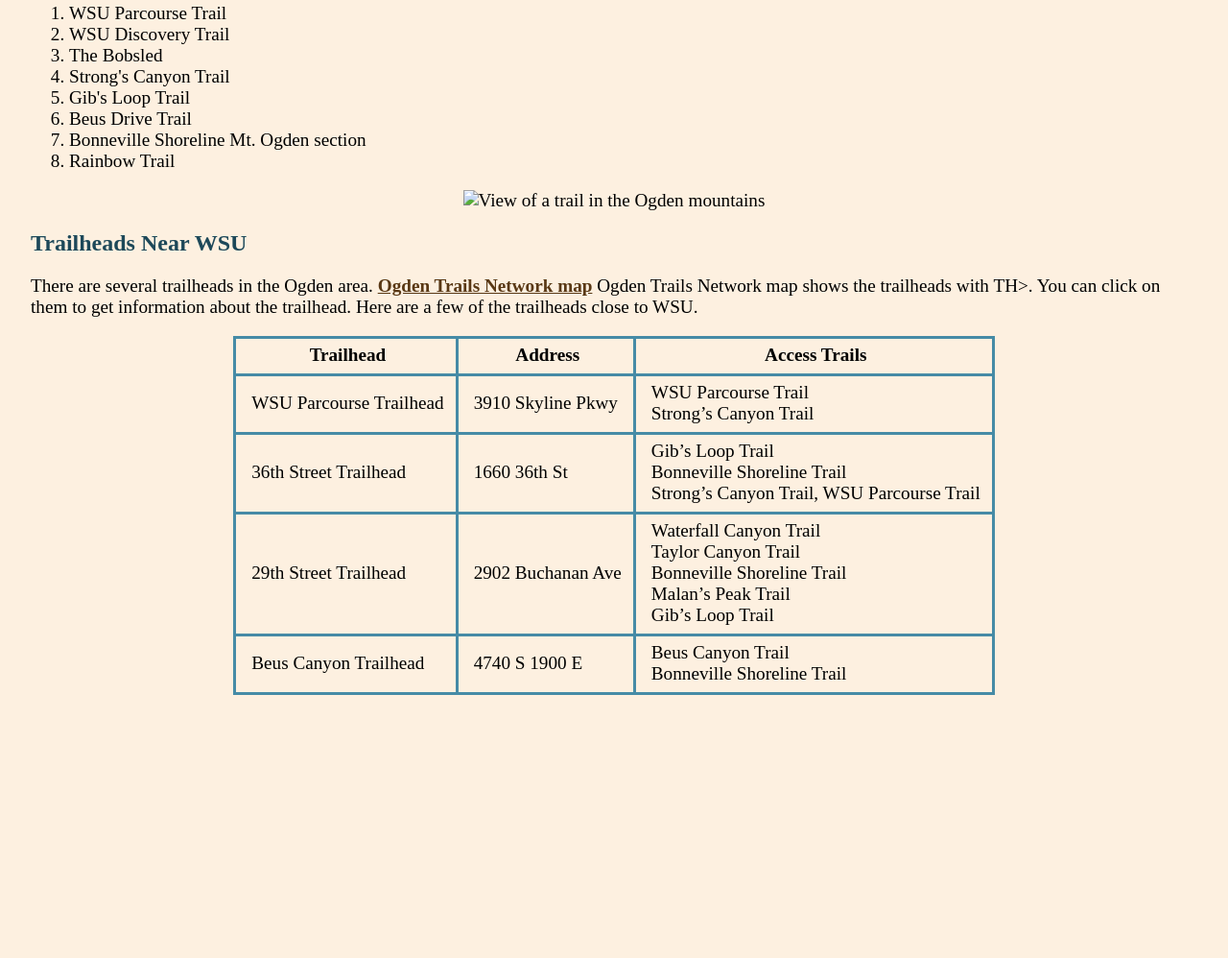
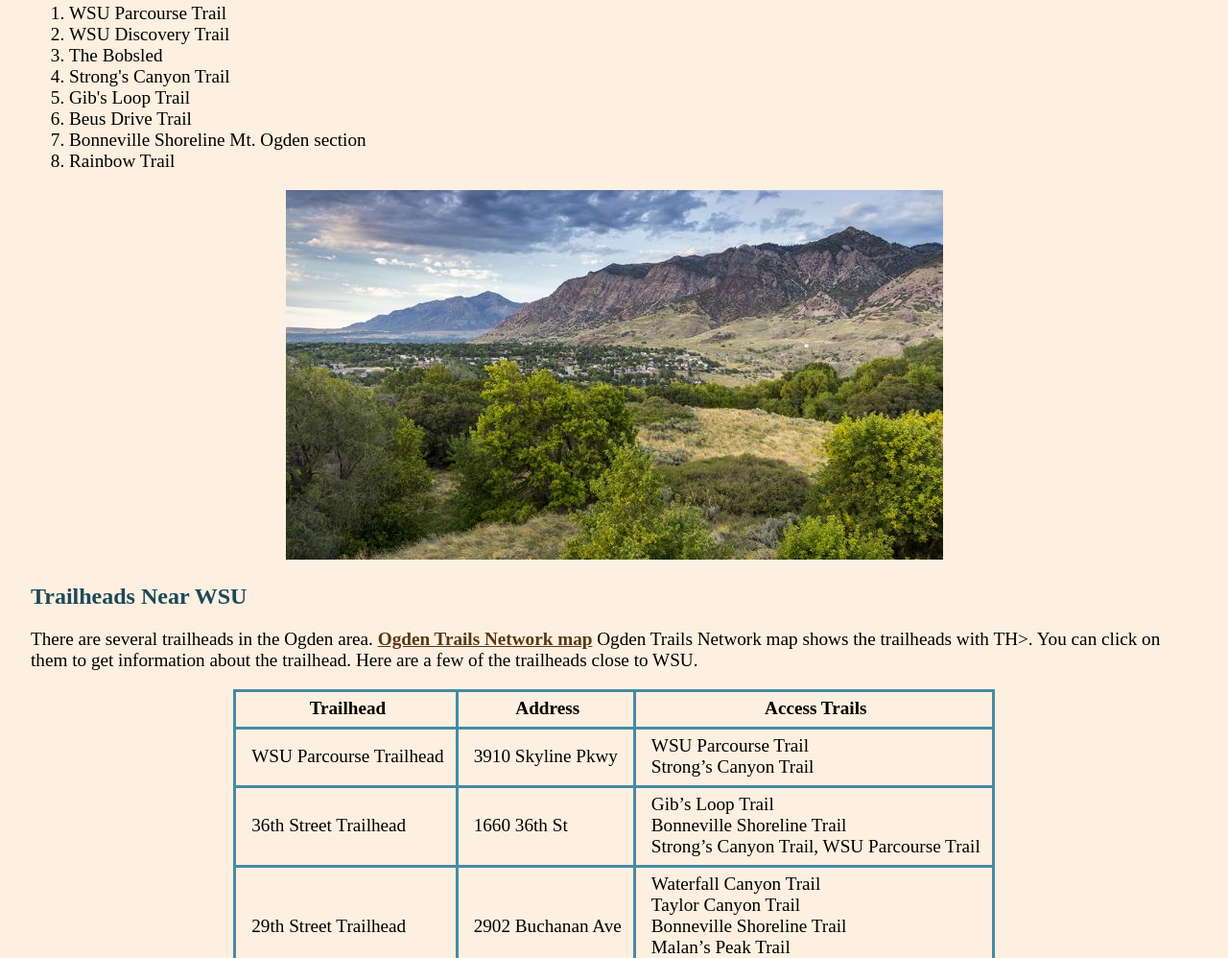
Before and after one commit to ezrajosephliau/webproject, a plain HTML site: page running.html in a window 1280 px wide. Shown: the part 712-1710 px from the top of the page at 96% size. Before the commit the page ends 1480 px from the top, so only its background shows below. Drawn offline with Linux system fonts and the light colour scheme; files that its build step writes are made by us from their sources.

Commit message:
Add files via upload

```diff
--- a/running.html
+++ b/running.html
@@ -53,7 +53,7 @@
 </ol>
 
 <p class="picture">
-<img src="resources/view.jpg"
+<img src="view.jpg"
 	alt="View of a trail in the Ogden mountains"
 	width="685" height="385">
 </p>
```
Also changed, not shown: box_model.html (+2 -1 lines).
